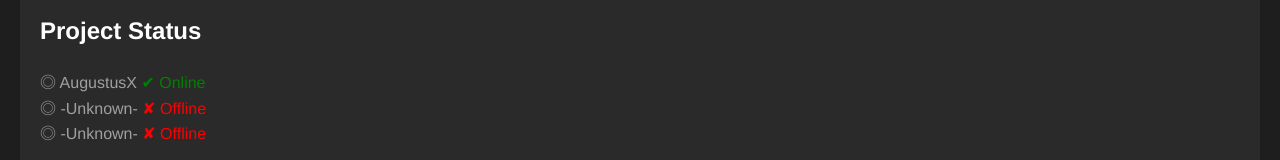
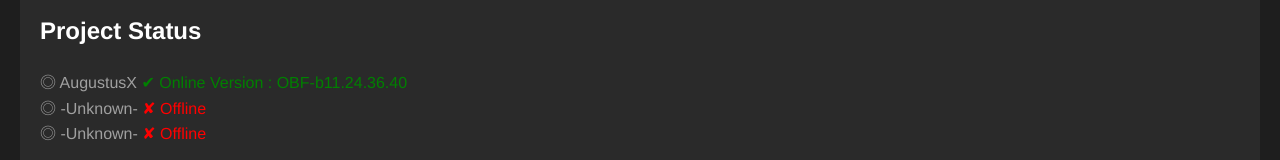
Before and after one commit to stady141/dp, a plain HTML site: page index.html in a window 1280 px wide. Shown: the part 376-536 px from the top of the page. Drawn offline with Linux system fonts and the light colour scheme.

Commit message:
Update index.html

```diff
--- a/index.html
+++ b/index.html
@@ -23,7 +23,7 @@
         <section style="background-color: #2a2a2a; padding: 20px; margin-bottom: 20px;">
             <h2 style="margin-top: 0; color: #ffffff; font-size: 24px;">Project Status</h2>
             <ul style="list-style-type: none; padding: 0; margin: 0;">
-<li style="color: #a0a0a0; font-size: 16px;"> <span>◎ AugustusX</span><span style="color: green;"> ✔ Online </span>
+<li style="color: #a0a0a0; font-size: 16px;"> <span>◎ AugustusX</span><span style="color: green;"> ✔ Online </span><span style="color: green;"> Version : OBF-b11.24.36.40 </span>
 </li>
                 <li style="color: #a0a0a0; font-size: 16px;"> <span>◎  -Unknown-  </span><span style="color: red;"> ✘ Offline</span>
                 <li style="color: #a0a0a0; font-size: 16px;"> <span>◎  -Unknown-  </span><span style="color: red;"> ✘ Offline</span>
```
